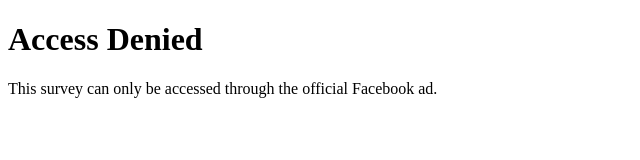
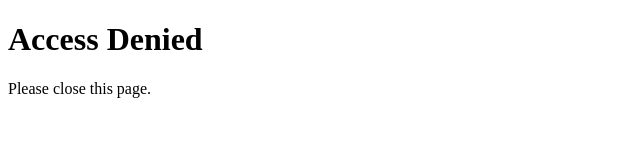
Before and after one commit to katiebrown0556/survey-redirect, a plain HTML site: page index.html in a window 1280 px wide. Shown: the whole page, without its empty margins (0-640 px from the left). Drawn offline with Linux system fonts and the light colour scheme.

Commit message:
Update index.html

```diff
--- a/index.html
+++ b/index.html
@@ -13,7 +13,7 @@
         window.location.href = "https://leidenuniv.eu.qualtrics.com/jfe/form/SV_0vsyA4fwlmhqzSC?source=fbad";
       } else {
         // Show access denied message
-        document.write("<h1>Access Denied</h1><p>This survey can only be accessed through the official Facebook ad.</p>");
+        document.write("<h1>Access Denied</h1><p>Please close this page.</p>");
       }
     </script>
   </head>
```
